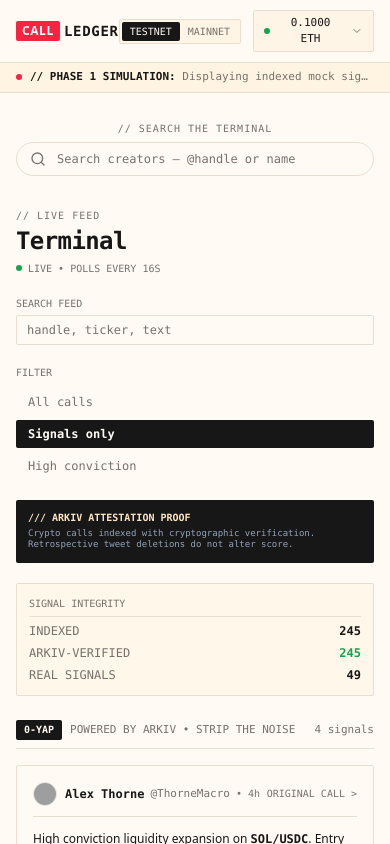
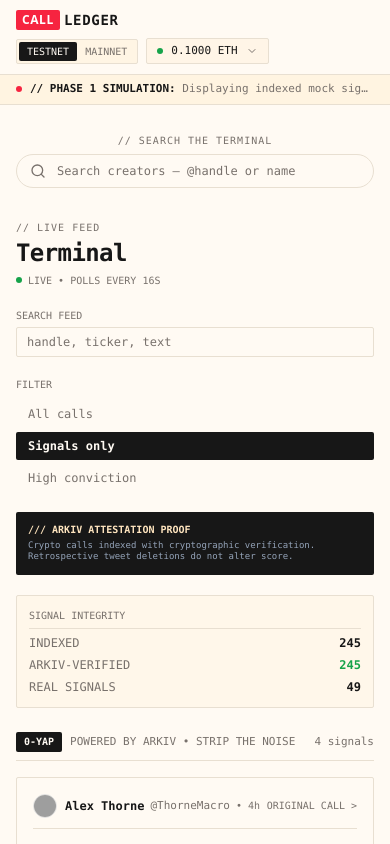
Before and after one commit to Team-Somewhere/call-ledger, a Next.js app in the folder apps/web/: page / in a window 390 px wide. Shown: the top 844 px of the page. Built offline with nearby package versions, Linux system fonts and the light colour scheme; grey boxes are pictures that could not be loaded.

Commit message:
style: improve topbar responsiveness and update X username validation error message

```diff
--- a/apps/web/components/topbar.tsx
+++ b/apps/web/components/topbar.tsx
@@ -23,7 +23,7 @@ export function Topbar() {
   const [showWalletMenu, setShowWalletMenu] = useState(false);
 
   return (
-    <header className="w-full bg-[#FFFAF3] border-b border-[#E8DFD1] px-4 md:px-8 py-2.5 flex items-center justify-between sticky top-0 z-40">
+    <header className="w-full bg-[#FFFAF3] border-b border-[#E8DFD1] px-4 md:px-8 py-2.5 flex flex-wrap items-center justify-between gap-2 sticky top-0 z-40">
       {/* Left: Brand Logo + Nav Links */}
       <div className="flex items-center gap-6 md:gap-10">
         {/* Brand Logo inspired by KOLLATERAL */}
@@ -63,7 +63,7 @@ export function Topbar() {
       </div>
 
       {/* Right: Network Segmented Control + Wallet Pill */}
-      <div className="flex items-center gap-3">
+      <div className="flex items-center gap-2 md:gap-3 shrink-0">
         {/* Network Toggle */}
         <div className="flex items-center border border-[#E8DFD1] rounded-sm p-0.5 bg-[#FFF2DB]/60 text-[10px] font-mono">
           <button
--- a/packages/shared/src/schemas/source.schema.ts
+++ b/packages/shared/src/schemas/source.schema.ts
@@ -27,7 +27,8 @@ export const xHandleSchema = z
   .max(20)
   .transform((v) => v.replace(/^@+/, ""))
   .refine((v) => /^[A-Za-z0-9_]{1,15}$/.test(v), {
-    message: "Invalid X username format",
+    message:
+      "Not a valid X username. Use only letters, numbers and underscores (max 15). Display names like 'Dr. Prophet' are not usernames; enter the handle shown as @name on X.",
   });
 
 /** Bluesky handle: domain-style, e.g. trader.bsky.social */
```
